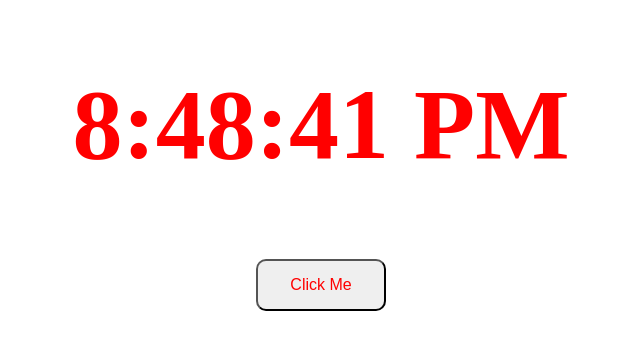
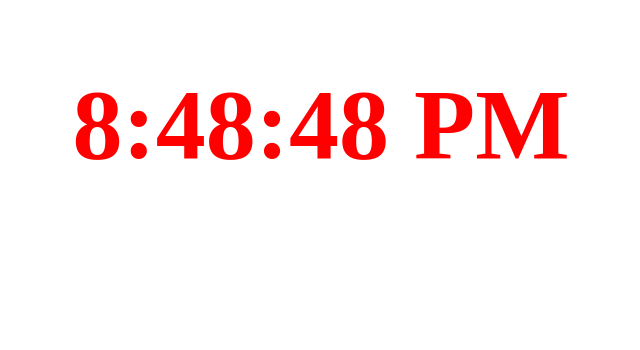
Before and after one commit to RithikChoudhary/Web-Devlopment, a React (Create React App) app in the folder React JS/playlist/: page / in a window 1280 px wide. Shown: the top 350 px of the page, without its empty margins (319-959 px from the left). Built offline with nearby package versions, Linux system fonts and the light colour scheme.

Commit message:
create a digital clock

```diff
--- a/React JS/playlist/src/App.jsx
+++ b/React JS/playlist/src/App.jsx
@@ -24,18 +24,18 @@ import { useState } from 'react';
 
 
 const App = () => {
-    let time =new Date().toLocaleTimeString()
+    let time = new Date().toLocaleTimeString()
     const state = useState();
     const [count, setCount] = useState(time)
 
     const IncNum = () => {
-        time =new Date().toLocaleTimeString()
+        time = new Date().toLocaleTimeString()
         setCount(time);
     }
+    setInterval(IncNum, 1000)
     return (
         <>
-            <h1 className='h1'> {count} </h1>
-            <button className='b' onClick={IncNum}>Click Me</button>
+            <h1> {count} </h1>
         </>
     )
 }
```
